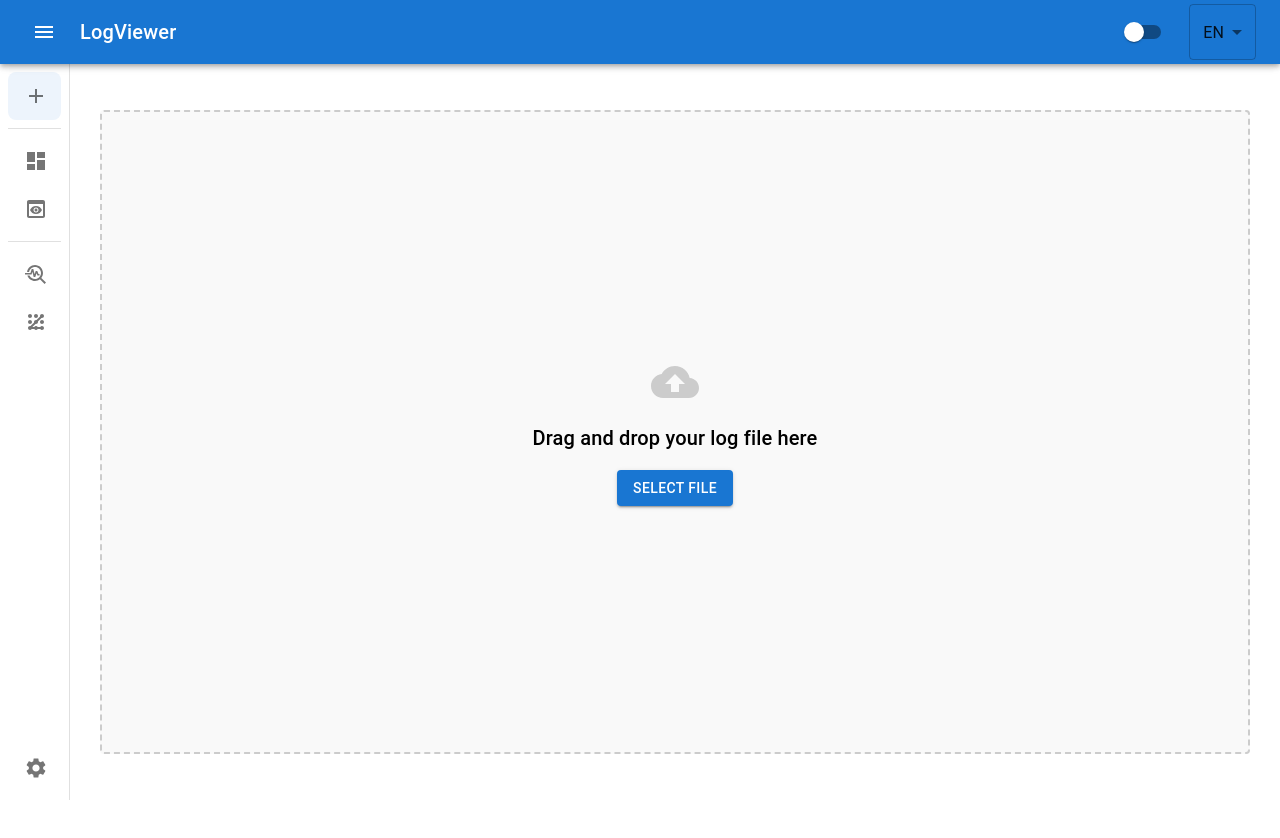
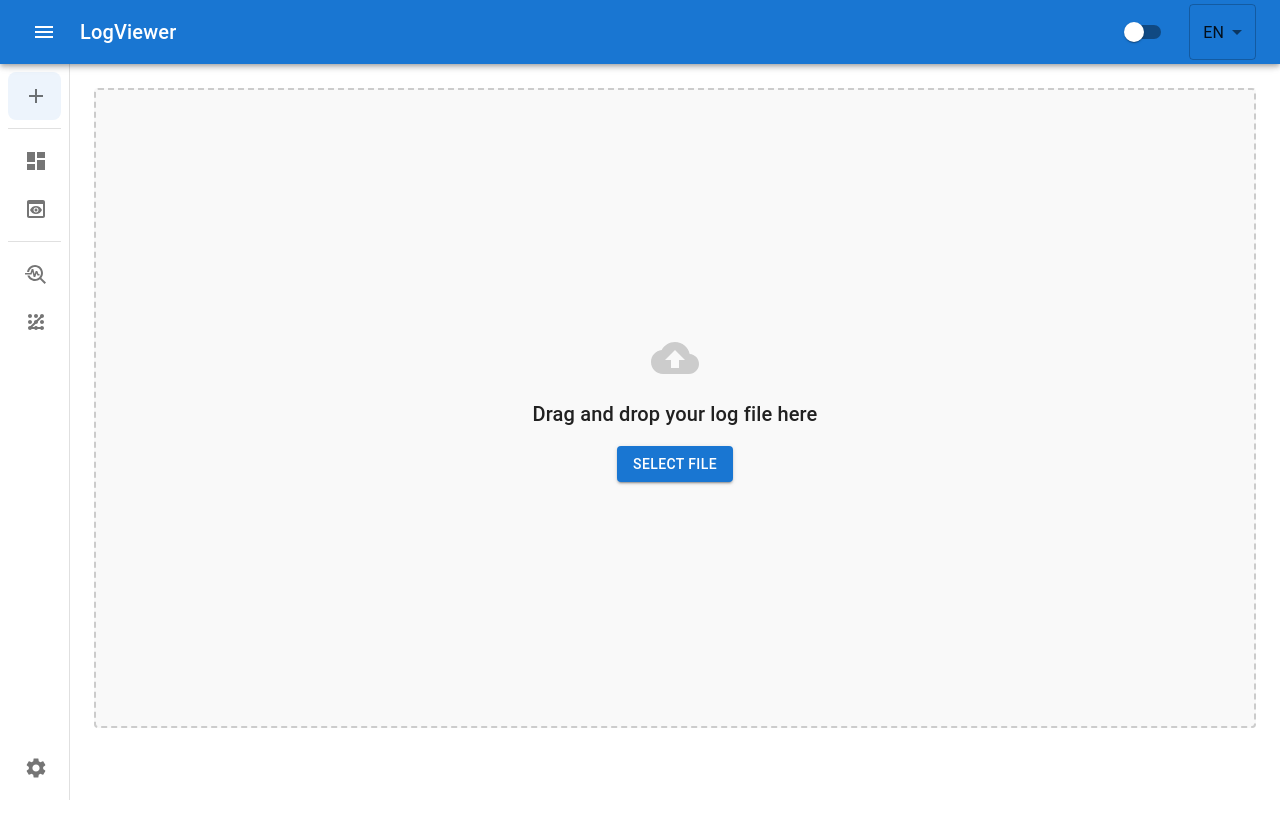
Before and after one commit to vl-efimov/log-viewer, a React (Vite) app in the folder log-viewer-front/: page /add-logs in a window 1280 px wide. Shown: the top 838 px of the page. After the commit the page ends 800 px from the top, so only its background shows below. Built offline with nearby package versions, Linux system fonts and the light colour scheme.

Commit message:
Added global redux storage, customized communication

```diff
--- a/log-viewer-front/package.json
+++ b/log-viewer-front/package.json
@@ -17,6 +17,7 @@
     "@reduxjs/toolkit": "^2.3.0",
     "react": "^18.3.1",
     "react-dom": "^18.3.1",
+    "react-redux": "^9.1.2",
     "react-router-dom": "^6.28.0"
   },
   "devDependencies": {
--- a/log-viewer-front/src/components/Dropzone.tsx
+++ b/log-viewer-front/src/components/Dropzone.tsx
@@ -1,7 +1,9 @@
-import React, { useState } from 'react';
+import { useState } from 'react';
 import { Box, Button, Typography } from '@mui/material';
 import CloudUploadIcon from '@mui/icons-material/CloudUpload';
 import { styled } from '@mui/system';
+import { useDispatch } from 'react-redux';
+import { setFileData } from '../redux/slices/fileSlice';
 
 const Dropzone = styled('div')(() => ({
     border: '2px dashed #ccc',
@@ -21,12 +23,14 @@ const Dropzone = styled('div')(() => ({
 
 const FileUpload: React.FC = () => {
     const [file, setFile] = useState<File | null>(null);
+    const dispatch = useDispatch();
 
     const handleDrop = (event: React.DragEvent<HTMLDivElement>) => {
         event.preventDefault();
         const droppedFile = event.dataTransfer.files[0];
         if (validateFile(droppedFile)) {
             setFile(droppedFile);
+            readFileContent(droppedFile);
         } else {
             alert('Invalid file type. Please upload a text or JSON file.');
         }
@@ -36,32 +40,43 @@ const FileUpload: React.FC = () => {
         const selectedFile = event.target.files?.[0];
         if (selectedFile && validateFile(selectedFile)) {
             setFile(selectedFile);
+            readFileContent(selectedFile);
         } else {
             alert('Invalid file type. Please upload a text or JSON file.');
         }
     };
 
     const validateFile = (file: File) => {
-        const validTypes = ['text/plain', 'application/json', 'application/xml',];
+        const validTypes = ['text/plain', 'application/json', 'application/xml'];
         return validTypes.includes(file.type);
     };
 
+    const readFileContent = (file: File) => {
+        const reader = new FileReader();
+        reader.onload = (event) => {
+            const content = event.target?.result as string;
+            dispatch(setFileData(content));
+        };
+        reader.readAsText(file);
+    };
+
     return (
-        <Box sx={{ width: '100%', height: '100vh', display: 'flex', flexDirection: 'column', alignItems: 'center', justifyContent: 'center' }}>
-            <Dropzone
-                onDragOver={(event) => event.preventDefault()}
-                onDrop={handleDrop}
-            >
-                <CloudUploadIcon
-                    sx={{
-                        fontSize: 48,
-                        color: '#ccc'
-                    }}
-                />
-                <Typography
-                    variant="h6"
-                    sx={{ mt: 2 }}
-                >
+        <Box sx={{
+            width: '100%',
+            height: '100%',
+            display: 'flex',
+            flexDirection: 'column',
+            alignItems: 'center',
+            justifyContent: 'center'
+        }}>
+            {file && (
+                <Typography variant="body1" sx={{ mt: 2 }}>
+                    Selected file: {file.name}
+                </Typography>
+            )}
+            <Dropzone onDragOver={(event) => event.preventDefault()} onDrop={handleDrop}>
+                <CloudUploadIcon sx={{ fontSize: 48, color: '#ccc' }} />
+                <Typography variant="h6" sx={{ mt: 2 }}>
                     Drag and drop your log file here
                 </Typography>
                 <input
@@ -72,20 +87,11 @@ const FileUpload: React.FC = () => {
                     onChange={handleFileSelect}
                 />
                 <label htmlFor="file-upload">
-                    <Button
-                        variant="contained"
-                        component="span"
-                        sx={{ mt: 2 }}
-                    >
+                    <Button variant="contained" component="span" sx={{ mt: 2 }}>
                         Select File
                     </Button>
                 </label>
             </Dropzone>
-            {file && (
-                <Typography variant="body1" sx={{ mt: 2 }}>
-                    Selected file: {file.name}
-                </Typography>
-            )}
         </Box>
     );
 };
--- a/log-viewer-front/src/layouts/MainLayout.tsx
+++ b/log-viewer-front/src/layouts/MainLayout.tsx
@@ -1,4 +1,4 @@
-import { Box } from '@mui/material';
+import { Box, CssBaseline, Toolbar } from '@mui/material';
 import Header from '../components/Header';
 import Sidebar from '../components/Sidebar';
 import { useState } from 'react';
@@ -11,7 +11,13 @@ export default function MainLayout () {
     };
 
     return (
-        <Box sx={{ display: 'flex' }}>
+        <Box
+            sx={{
+                display: 'flex',
+            }}
+        >
+            <CssBaseline />
+
             <Header
                 isSidebarOpen={isSidebarOpen}
                 toggleSidebar={toggleSidebar}
@@ -19,8 +25,20 @@ export default function MainLayout () {
             <Sidebar
                 isSidebarOpen={isSidebarOpen}
             />
-            <Box component="main" sx={{ flexGrow: 1, p: 3 }}>
-                <Outlet />
+            <Box
+                component="main"
+                sx={{
+                    flexGrow: 1,
+                }}
+            >
+                <Toolbar />
+                <Box
+                    sx={{
+                        p: 3,
+                    }}
+                >
+                    <Outlet />
+                </Box>
             </Box>
         </Box>
 
--- a/log-viewer-front/src/main.tsx
+++ b/log-viewer-front/src/main.tsx
@@ -1,6 +1,8 @@
 import * as React from 'react';
 import * as ReactDOM from 'react-dom/client';
 import App from './App';
+import { Provider } from 'react-redux';
+import store from './redux/store';
 import { registerSW } from "virtual:pwa-register";
 
 const updateSW = registerSW({
@@ -13,6 +15,8 @@ const updateSW = registerSW({
 
 ReactDOM.createRoot(document.querySelector("#root")!).render(
   <React.StrictMode>
-    <App />
+    <Provider store={store}>
+      <App />
+    </Provider>
   </React.StrictMode>
 );
--- a/log-viewer-front/src/pages/ViewLogsPage.tsx
+++ b/log-viewer-front/src/pages/ViewLogsPage.tsx
@@ -1,6 +1,19 @@
+import { useSelector } from 'react-redux';
+import { RootState } from '../redux/store';
+import { Box, Typography } from '@mui/material';
+
 const ViewLogsPage: React.FC = () => {
+    const fileContent = useSelector((state: RootState) => state.file.data);
+
     return (
-        <span>ViewLogsPage</span>
+        <Box>
+            <Typography variant="h6">File Content:</Typography>
+            {fileContent ? (
+                <pre>{fileContent}</pre>
+            ) : (
+                <Typography variant="body1">No file content available.</Typography>
+            )}
+        </Box>
     );
 }
 
--- /dev/null
+++ b/log-viewer-front/src/redux/slices/fileSlice.ts
@@ -0,0 +1,23 @@
+import { createSlice, PayloadAction } from '@reduxjs/toolkit';
+
+interface FileState {
+    data: string | null;
+}
+
+const initialState: FileState = { data: null };
+
+const fileSlice = createSlice({
+    name: 'file',
+    initialState,
+    reducers: {
+        setFileData: (state, action: PayloadAction<string>) => {
+            state.data = action.payload;
+        },
+        clearFileData: (state) => {
+            state.data = null;
+        },
+    },
+});
+
+export const { setFileData, clearFileData } = fileSlice.actions;
+export default fileSlice.reducer;
--- /dev/null
+++ b/log-viewer-front/src/redux/store.ts
@@ -0,0 +1,13 @@
+import { configureStore } from '@reduxjs/toolkit';
+import fileReducer from './slices/fileSlice';
+
+const store = configureStore({
+    reducer: {
+        file: fileReducer,
+    },
+});
+
+export type RootState = ReturnType<typeof store.getState>;
+export type AppDispatch = typeof store.dispatch;
+
+export default store;
```
Also changed, not shown: 1 other file (tests, documents, lock files or other folders).
